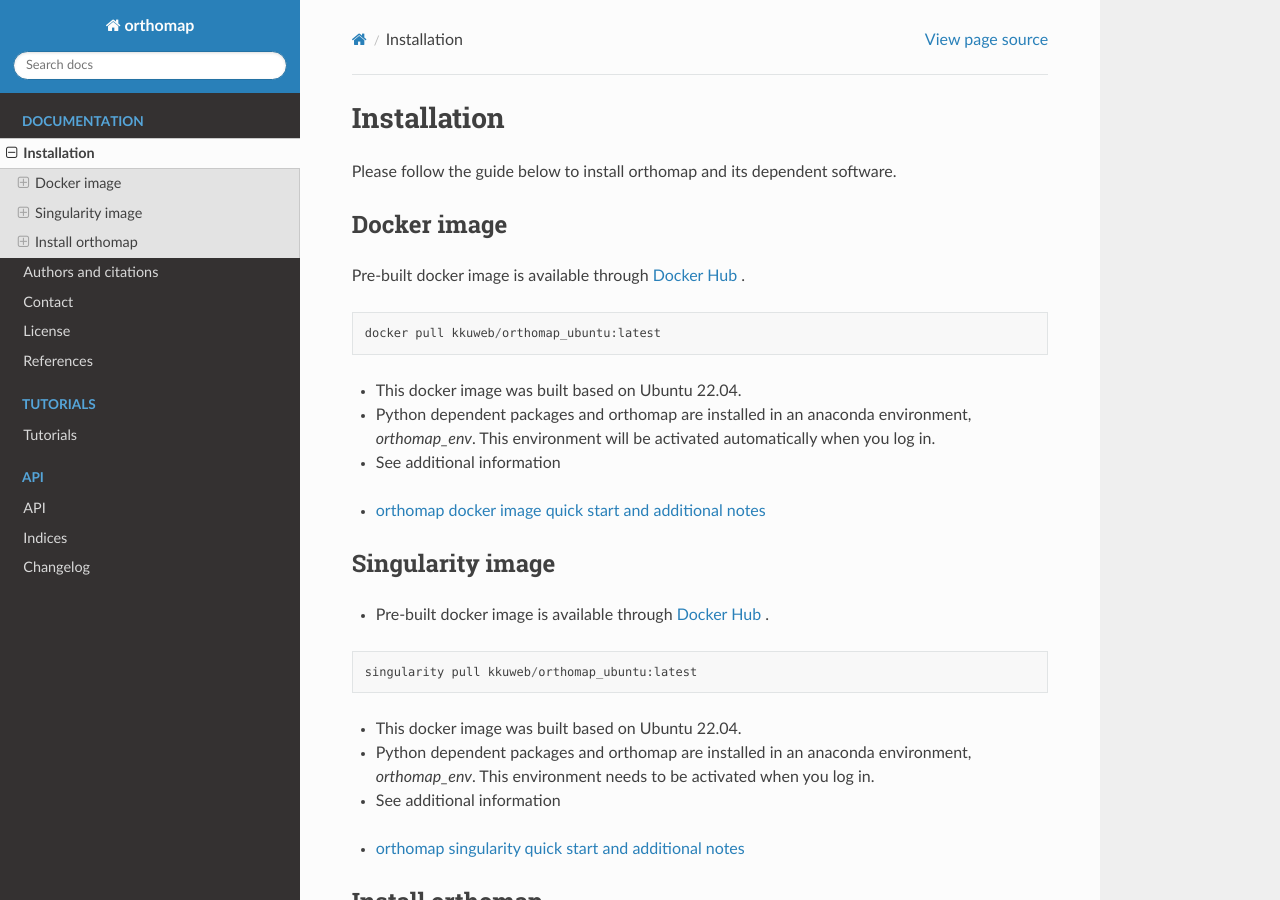
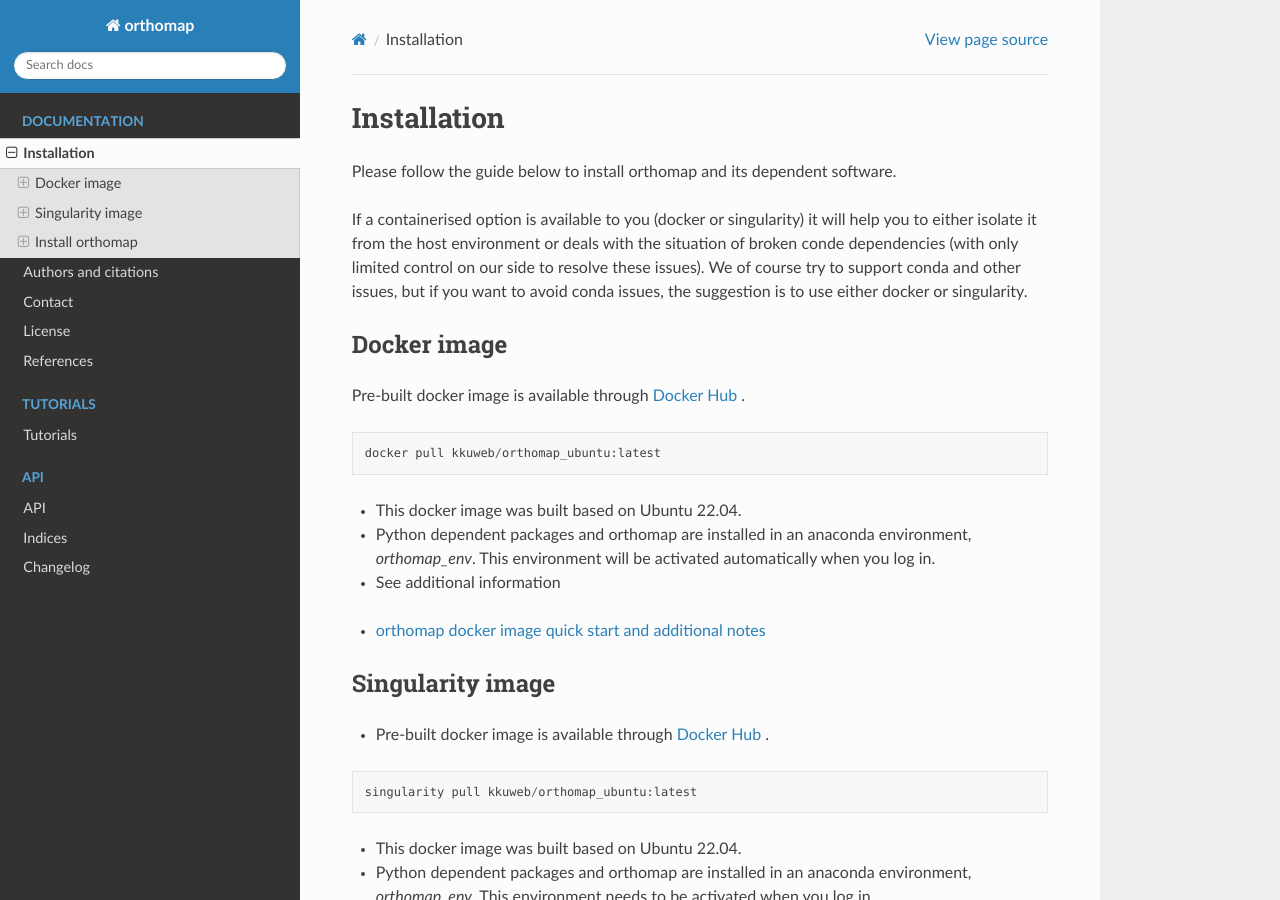
Before and after one commit to kullrich/orthomap, a Sphinx documentation site: the page built from docs/installation/index.rst, in a window 1280 px wide and 900 px high. Built offline with Sphinx 7.4.7 and the Read the Docs theme 2.0.0, drawn with Linux system fonts in a browser that asks for light colours; formulas are drawn with MathJax 3; pages that are not in the unit, such as notebooks, are missing from menus.

Commit message:
# update tutorials

```diff
--- a/docs/installation/index.rst
+++ b/docs/installation/index.rst
@@ -6,6 +6,11 @@
 Please follow the guide below to install orthomap and its dependent software.
 
 .. _require:
+
+If a containerised option is available to you (docker or singularity) it will help you to either
+isolate it from the host environment or deals with the situation of broken conde dependencies (with only limited control
+on our side to resolve these issues). We of course try to support conda and other issues,
+but if you want to avoid conda issues, the suggestion is to use either docker or singularity.
 
 .. _docker_image:
 
```
